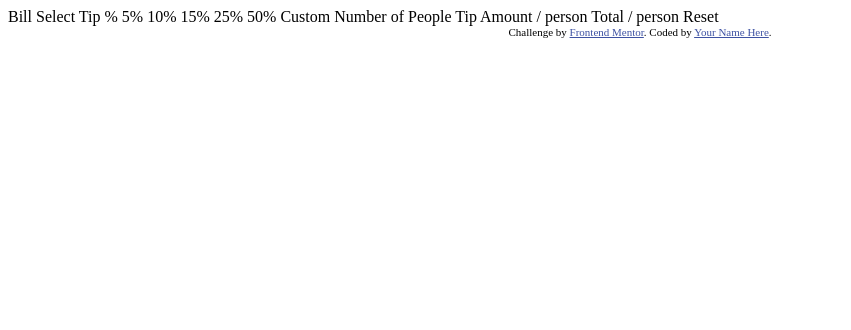
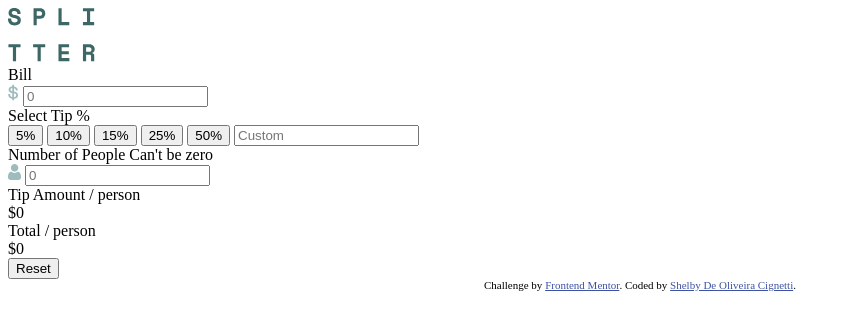
Before and after one commit to shelb-doc/tip-calculator, a plain HTML site: page index.html in a window 1280 px wide. Shown: the whole page, without its empty margins (0-851 px from the left). Drawn offline with Linux system fonts and the light colour scheme.

Commit message:
made html

```diff
--- a/index.html
+++ b/index.html
@@ -4,41 +4,88 @@
   <meta charset="UTF-8">
   <meta name="viewport" content="width=device-width, initial-scale=1.0"> <!-- displays site properly based on user's device -->
 
+  <link rel="preconnect" href="https://fonts.googleapis.com">
+  <link rel="preconnect" href="https://fonts.gstatic.com" crossorigin>
+  <link href="https://fonts.googleapis.com/css2?family=Space+Mono:wght@400;700&display=swap" rel="stylesheet">
+
   <link rel="icon" type="image/png" sizes="32x32" href="./images/favicon-32x32.png">
 
-  <title>Frontend Mentor | Tip calculator app</title>
+  <title>Tip calculator app</title>
 
-  <!-- Feel free to remove these styles or customise in your own stylesheet 👍 -->
   <style>
     .attribution { font-size: 11px; text-align: center; }
     .attribution a { color: hsl(228, 45%, 44%); }
   </style>
+
 </head>
 <body>
 
-  Bill
+  <header>
+    <img src="images/logo.svg" alt="splitter logo" class="logo">
+  </header>
 
-  Select Tip %
-  5%
-  10%
-  15%
-  25%
-  50%
-  Custom
+  <div class="main">
 
-  Number of People
+    <div class="left">
 
-  Tip Amount
-  / person
+      <div class="text_container">
+        <span class="text_gray">Bill</span>
+      </div>
 
-  Total
-  / person
+      <div class="bill_container">
+        <img src="images/icon-dollar.svg">
+        <input id="bill_input" type="number" placeholder="0"/>
+      </div>
 
-  Reset
+      <div class="text_container">
+        <span class="text_gray">Select Tip %</span>
+      </div>
+
+      <div class="buttons">
+        <button id="fivePercent">5%</button>
+        <button  id="tenPercent">10%</button>
+        <button  id="fifteenPercent">15%</button>
+        <button  id="twentyfivePercent">25%</button>
+        <button  id="fiftyPercent">50%</button>
+        <input id="custom_input" class="custom" type="number" placeholder="Custom"/>
+      </div>
+
+      <div class="text_container space">
+        <span class="text_gray">Number of People</span>
+        <span id="zero">Can't be zero</span>
+      </div>
+
+      <div class="nr_people_container">
+        <img src="images/icon-person.svg">
+        <input id="nr_people_input" class="nr_people" type="number" placeholder="0"/>
+      </div>
+
+    </div>
+
+    <div class="right">
+      <div class="right_element">
+        <div class="right_text">
+          <span class="right_text_big">Tip Amount</span>
+          <span class="right_text_little">/ person</span>
+        </div>
+        <div id="tip" class="value">$0</div>
+      </div>
+      <div class="right_element">
+        <div class="right_text">
+          <span class="right_text_big">Total</span>
+          <span class="right_text_little">/ person</span>
+        </div>
+        <div id="total" class="value">$0</div>
+      </div>
+      <button id="reset">Reset</button>
+    </div>
+
+  </div>
+
 
   <div class="attribution">
     Challenge by <a href="https://www.frontendmentor.io?ref=challenge" target="_blank">Frontend Mentor</a>.
-    Coded by <a href="#">Your Name Here</a>.
+    Coded by <a href="#">Shelby De Oliveira Cignetti</a>.
   </div>
 </body>
 </html>
```
